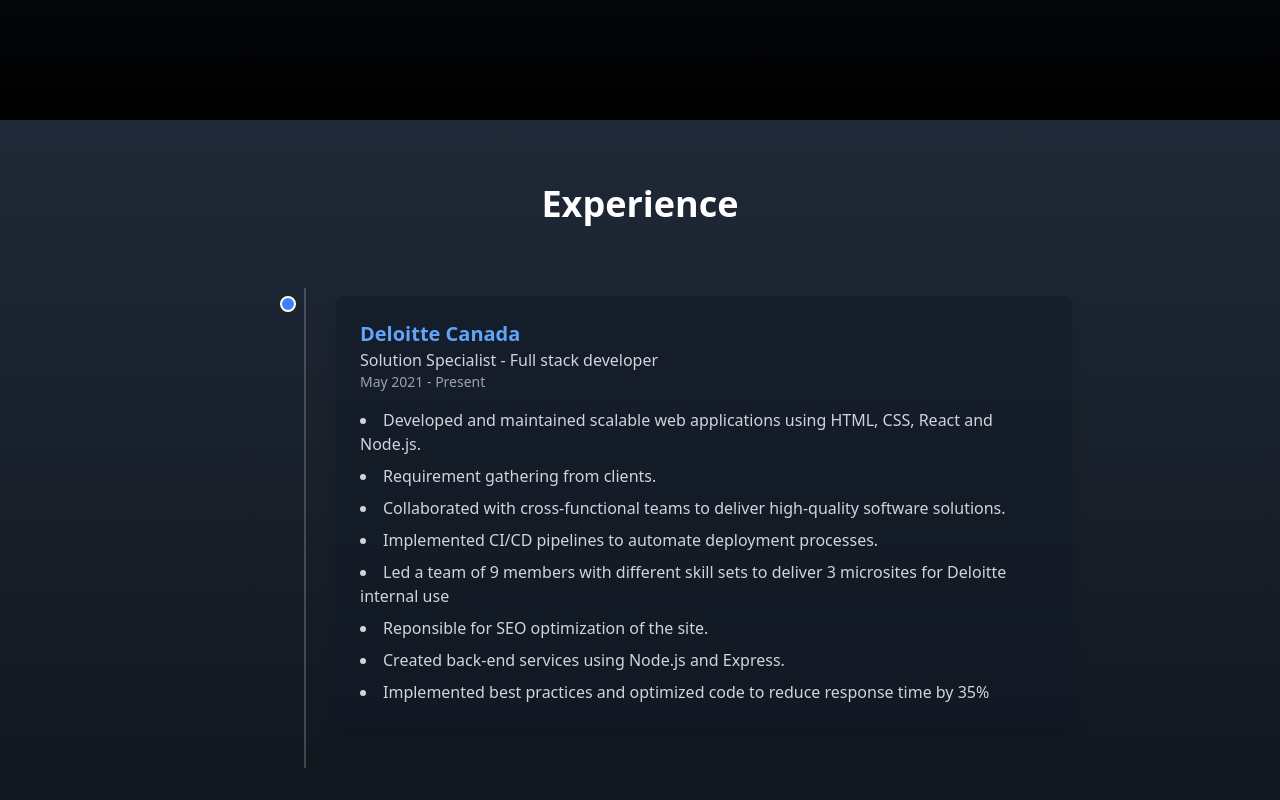
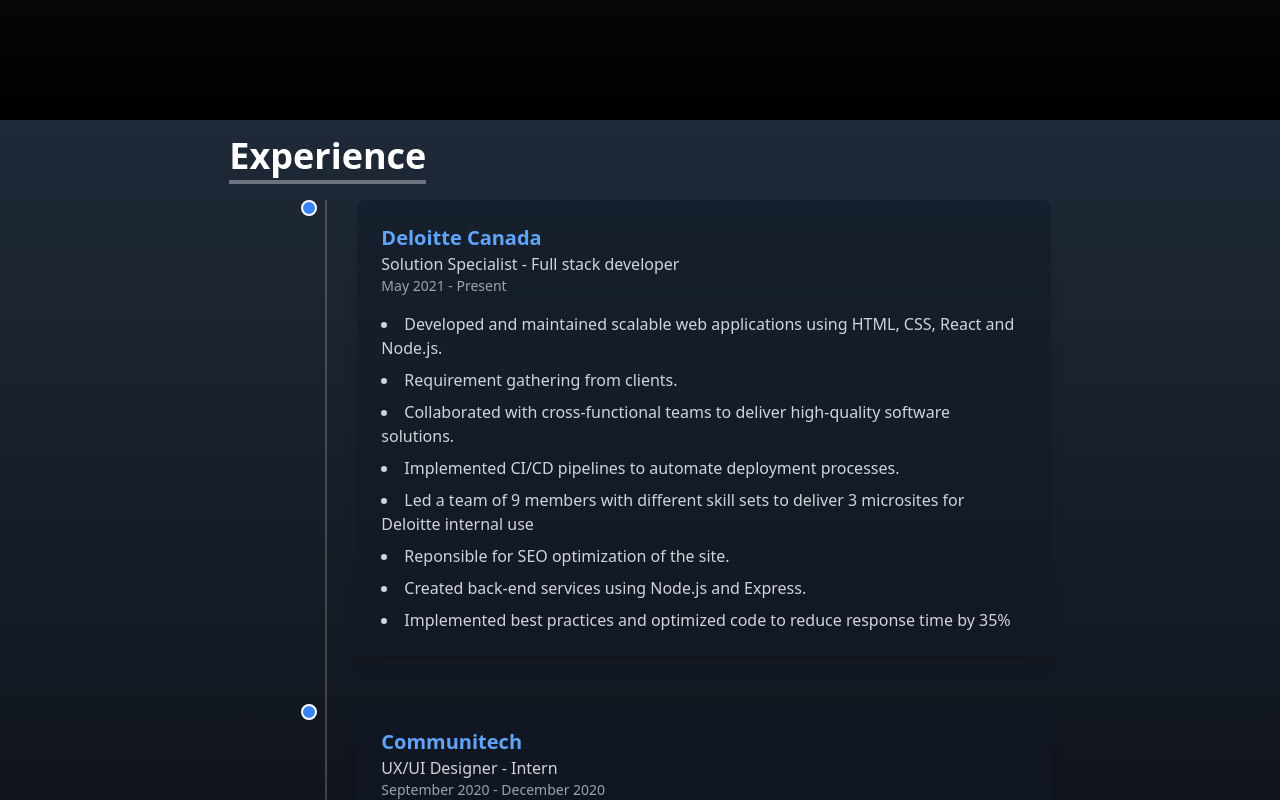
Before and after one commit to shubhammathur45/shubhamPortfolio, a React (Vite) app: page / in a window 1280 px wide. Shown: the part 2280-3080 px from the top of the page. Built offline with nearby package versions, Linux system fonts and the light colour scheme.

Commit message:
Fixing UI issues in experience section

```diff
--- a/src/components/Experience.jsx
+++ b/src/components/Experience.jsx
@@ -83,9 +83,9 @@ const Experience = () => {
       name="experience"
       className="w-full min-h-screen bg-gradient-to-b from-gray-800 to-black text-white"
     >
-      <div className="max-w-4xl mx-auto px-4 py-16">
-        <h2 className="text-4xl font-bold text-center mb-12">Experience</h2>
-        <div className="space-y-8">
+      <div className="maxw-screen-lg p-4 mx-auto flex flex-col justify-center w-full md:w-2/3 h-full">
+      <div className="pb-8">
+        <h2 className="text-4xl font-bold inline border-b-4 border-gray-500">Experience</h2>
           {experiences.map((experience) => (
             <ExperienceCard key={experience.id} experience={experience} />
           ))}
```
